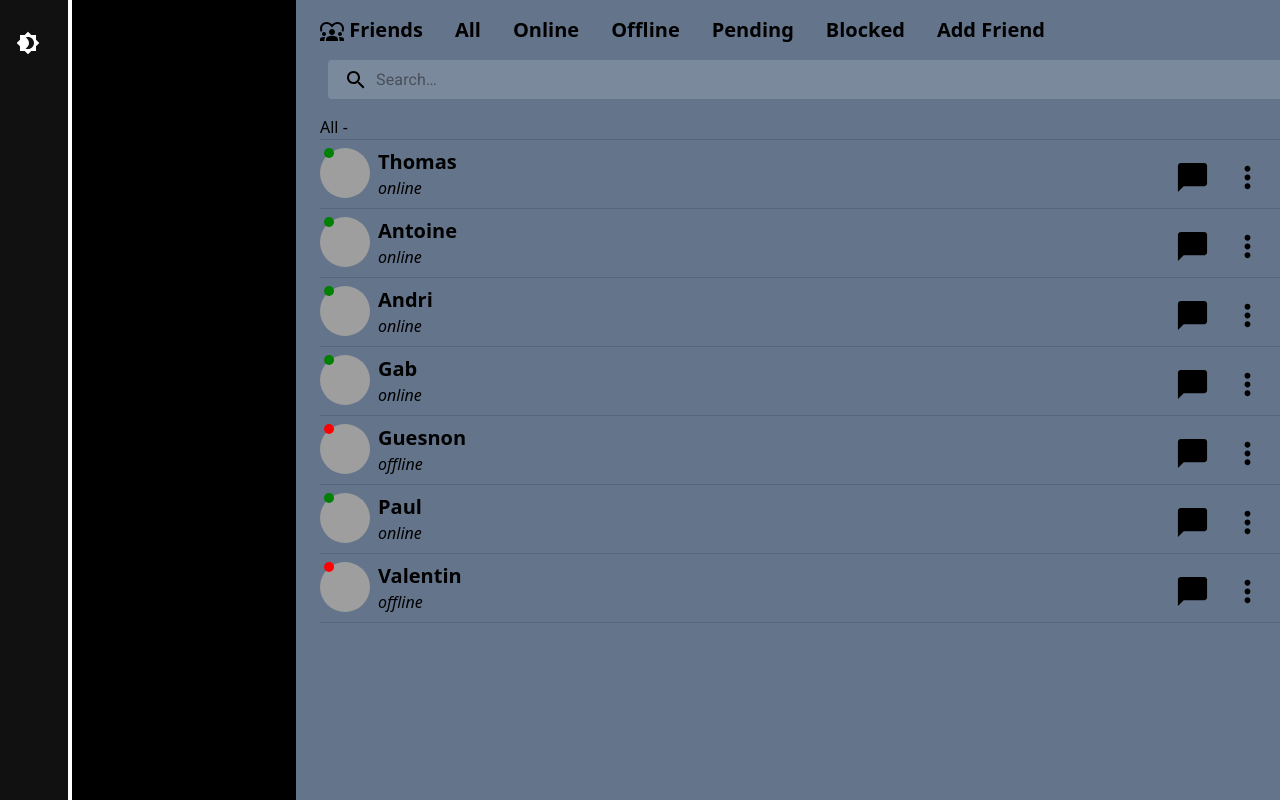
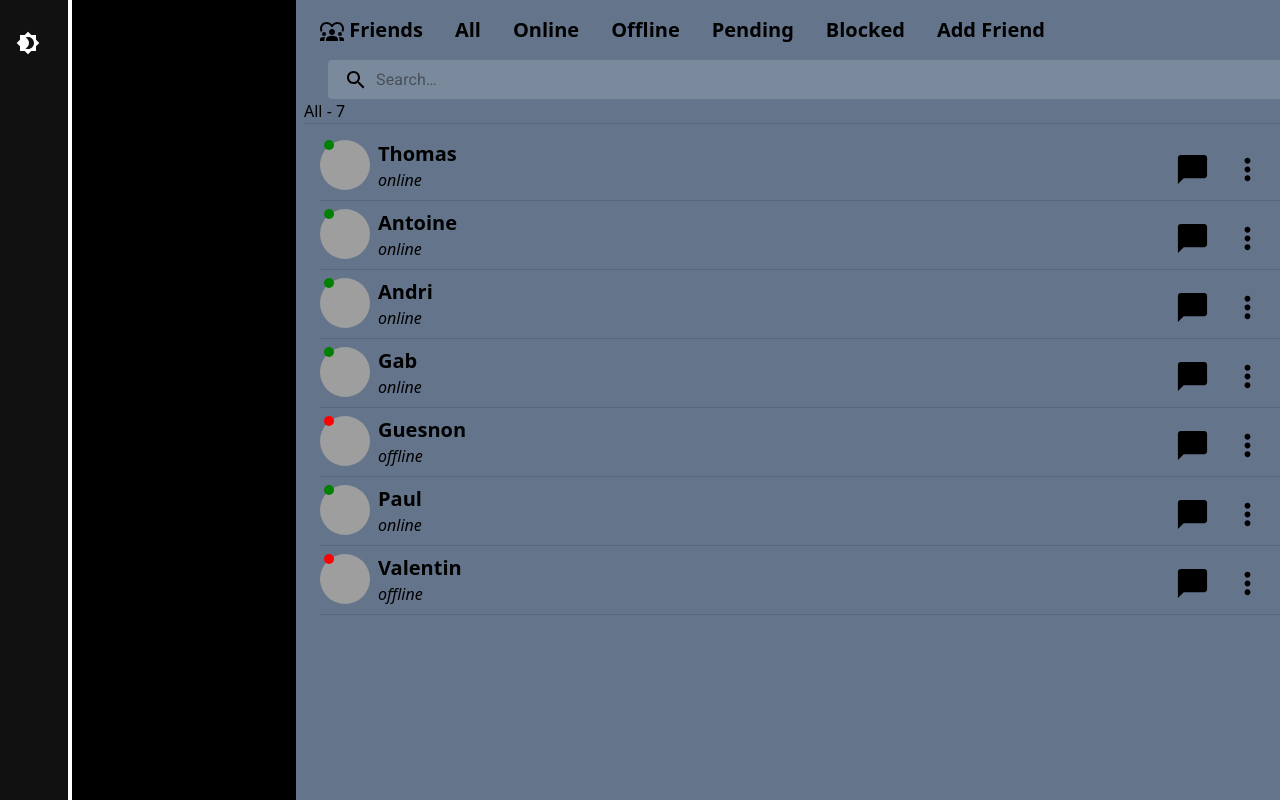
Before and after one commit to ByLife/Revochat, a Next.js app in the folder clients/: page / in a window 1280 px wide. Both pictures are taken after a click on the button "CONNECT TO WALLET". Shown: the top 800 px of the page. Built offline with nearby package versions, Linux system fonts and the light colour scheme; grey boxes are pictures that could not be loaded.

Commit message:
switch Nav -> users.filter(status)

```diff
--- a/clients/src/public/components/FriendsList.jsx
+++ b/clients/src/public/components/FriendsList.jsx
@@ -7,6 +7,7 @@ import {USERS} from '../data/Users'
 import ChatBubbleIcon from '@mui/icons-material/ChatBubble';
 import MoreVertIcon from '@mui/icons-material/MoreVert';
 import Diversity1Icon from '@mui/icons-material/Diversity1';
+import FriendsListRow from './FriendsListRow';
 
 const Search = styled('div')(({ theme }) => ({
     position: 'relative',
@@ -59,6 +60,18 @@ export default function FriendsList() {
 
 
     useEffect(() => {
+        switch (nav) {
+          case 'Online':
+            return setUsers(USERS.filter(x => x.status == "online"))
+          case 'Offline':
+            return setUsers(USERS.filter(x => x.status == "offline"))
+          case 'Pending':
+            return setUsers(USERS.filter(x => x.status == "pending"))
+          case 'Blocked':
+            return setUsers(USERS.filter(x => x.status == "blocked"))
+          default:
+            return setUsers(USERS)
+        }
 
     }, [nav]);
 
@@ -93,53 +106,11 @@ export default function FriendsList() {
           {search}
         </div>
 
-        <div className='mt-4 ml-4'>
-            {nav} -
-            {nav == 'Online'?
-            <>
-            {users.filter(x => x.status == 'online').length}
-            </>
+        {nav} - {users.length}
 
-            :
-            <>
-            </>
-            }
+
             <Divider className='mt-2' />
-            <div>
-            {users.map((user, index)=> (
-                <>
-                {nav == 'All'?
-                <>
-                <div className='w-full my-2 flex'>
-                   <span
-                   style={{
-                    width: '10px',
-                    height: '10px',
-                    backgroundColor: user.status == 'online'? 'green' : 'red',
-                    position: 'absolute',
-                    borderRadius: '50%',
-                    marginLeft: '4px'
-                    }} >
-                    </span>
-                    <img style={{width: '50px', height: '50px', borderRadius: '50%', border: 'black 1px'}} src={user.image} alt="" />
-                    <div className='ml-2'>
-                        <span className='font-semibold text-xl'>{user.name} </span> <br/>
-                        <span className='italic'>{user.status} </span>
-                    </div>
-                    <div className='right-0 mt-3 mx-20 absolute align-middle items-center '>
-                        <span className='mx-2'> <ChatBubbleIcon fontSize='large' /></span>
-                        <span className='mx-2'> <MoreVertIcon fontSize='large' /> </span>
-                    </div>
-                </div>
-                <Divider/>
-                </>
-
-                 : <>
-                 </>       }
-                </>
-            ))}
-            </div>
-        </div>
+       <FriendsListRow users={users} />
 
     </div>
   )
--- /dev/null
+++ b/clients/src/public/components/FriendsListRow.jsx
@@ -0,0 +1,46 @@
+import React from 'react'
+import ChatBubbleIcon from '@mui/icons-material/ChatBubble';
+import MoreVertIcon from '@mui/icons-material/MoreVert';
+import Divider from '@mui/material/Divider';
+
+
+export default function FriendsListRow({users}) {
+  return (
+    <div className='mt-4 ml-4'>
+
+            <div>
+            {users.map((user, index)=> (
+                <>
+
+                <div className='w-full my-2 flex'>
+                   <span
+                   style={{
+                    width: '10px',
+                    height: '10px',
+                    backgroundColor: user.status == 'online'? 'green' : 'red',
+                    position: 'absolute',
+                    borderRadius: '50%',
+                    marginLeft: '4px'
+                    }} >
+                    </span>
+                    <img style={{width: '50px', height: '50px', borderRadius: '50%', border: 'black 1px'}} src={user.image} alt="" />
+                    <div className='ml-2'>
+                        <span className='font-semibold text-xl'>{user.name} </span> <br/>
+                        <span className='italic'>{user.status} </span>
+                    </div>
+                    <div className='right-0 mt-3 mx-20 absolute align-middle items-center '>
+                        <span className='mx-2'> <ChatBubbleIcon fontSize='large' /></span>
+                        <span className='mx-2'> <MoreVertIcon fontSize='large' /> </span>
+                    </div>
+                </div>
+                <Divider/>
+
+
+
+
+                </>
+            ))}
+            </div>
+        </div>
+  )
+}
```
Also changed, not shown: 2 other files (tests, documents, lock files or other folders).
